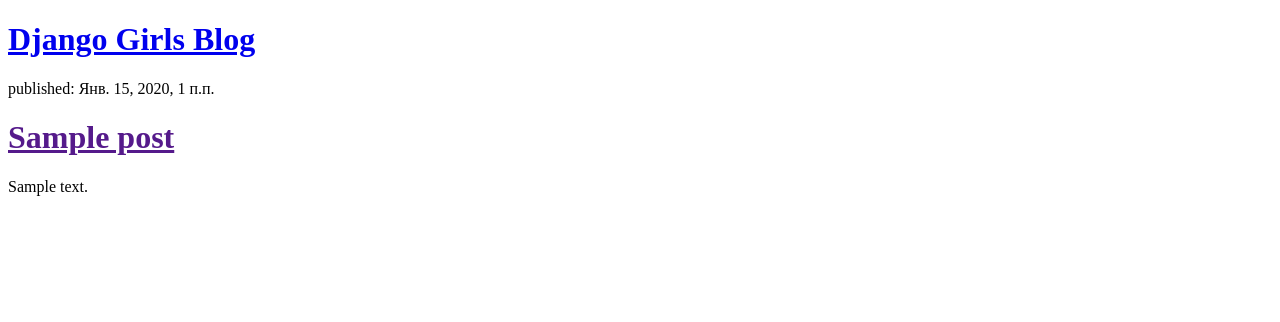
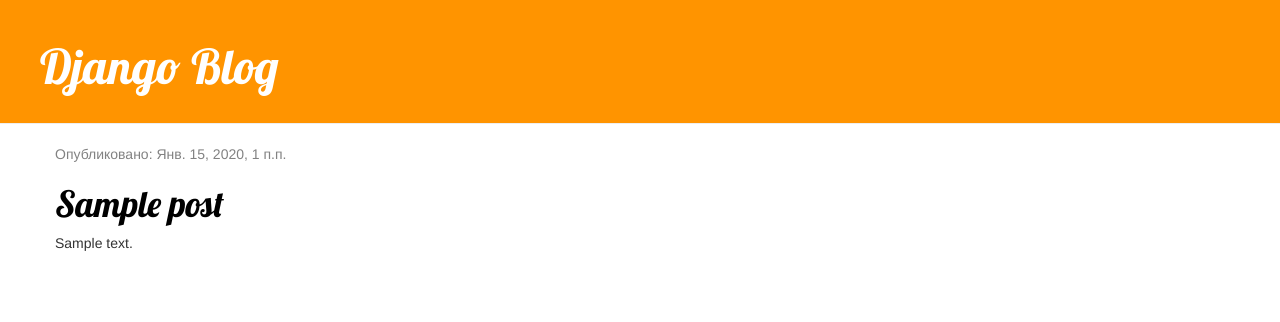
Before and after one commit to alexeysorok/my-first-blog, a Django app: template blog/templates/blog/post_list.html in a window 1280 px wide. Shown: the top 322 px of the page. Run offline with Django 3.2, Linux system fonts and the light colour scheme; the template is opened without the code that fills it: values that come from a table or form of the project are taken from there, others are empty; tables that the repository leaves empty hold one stand-in row (values such as "Sample post"); some libraries are stand-ins or nearby versions.

Commit message:
Add CSS Style

```diff
--- /dev/null
+++ b/blog/static/css/blog.css
@@ -0,0 +1,51 @@
+
+/* body {
+    padding-left: 15px;
+} */
+
+.page-header {
+    background-color: #ff9400;
+    margin-top: 0;
+    padding: 20px 20px 20px 40px;
+}
+
+.page-header h1, .page-header h1 a, .page-header h1 a:visited, .page-header h1 a:active {
+    color: #ffffff;
+    font-size: 36pt;
+    text-decoration: none;
+}
+
+.content {
+    margin-left: 40px;
+}
+
+h1, h2, h3, h4 {
+    font-family: 'Lobster', cursive;
+}
+
+.date {
+    color: #828282;
+}
+
+.save {
+    float: right;
+}
+
+.post-form textarea, .post-form input {
+    width: 100%;
+}
+
+.top-menu, .top-menu:hover, .top-menu:visited {
+    color: #ffffff;
+    float: right;
+    font-size: 26pt;
+    margin-right: 20px;
+}
+
+.post {
+    margin-bottom: 70px;
+}
+
+.post h1 a, .post h1 a:visited {
+    color: #000000;
+}
--- a/blog/templates/blog/post_list.html
+++ b/blog/templates/blog/post_list.html
@@ -1,3 +1,4 @@
+{% load static %}
 <!DOCTYPE html>
 <html lang="en">
 
@@ -5,21 +6,34 @@
     <meta charset="UTF-8">
     <meta name="viewport" content="width=device-width, initial-scale=1.0">
     <meta http-equiv="X-UA-Compatible" content="ie=edge">
+    <link href="https://fonts.googleapis.com/css?family=Lobster&subset=latin,cyrillic" rel="stylesheet" type="text/css">
+    <link rel="stylesheet" href="//maxcdn.bootstrapcdn.com/bootstrap/3.2.0/css/bootstrap.min.css">
+    <link rel="stylesheet" href="//maxcdn.bootstrapcdn.com/bootstrap/3.2.0/css/bootstrap-theme.min.css">
+    <link rel="stylesheet" href="{% static 'css/blog.css' %}">
     <title>Django blog</title>
 </head>
 
 <body>
-    <div>
-        <h1><a href="/">Django Girls Blog</a></h1>
+
+    <div class="page-header">
+        <h1><a href="/">Django Blog</a></h1>
     </div>
 
-    {% for post in posts %}
-    <div>
-        <p>published: {{ post.published_date }}</p>
-        <h1><a href="">{{ post.title }}</a></h1>
-        <p>{{ post.text|linebreaksbr }}</p>
+    <div class="content container">
+        <div class="row">
+            <div class="col-md-8">
+                {% for post in posts %}
+                <div class="post">
+                    <div class="date">
+                        <p>Опубликовано: {{ post.published_date }}</p>
+                    </div>
+                    <h1><a href="">{{ post.title }}</a></h1>
+                    <p>{{ post.text|linebreaksbr }}</p>
+                </div>
+                {% endfor %}
+            </div>
+        </div>
     </div>
-    {% endfor %}
 
 </body>
 
```
